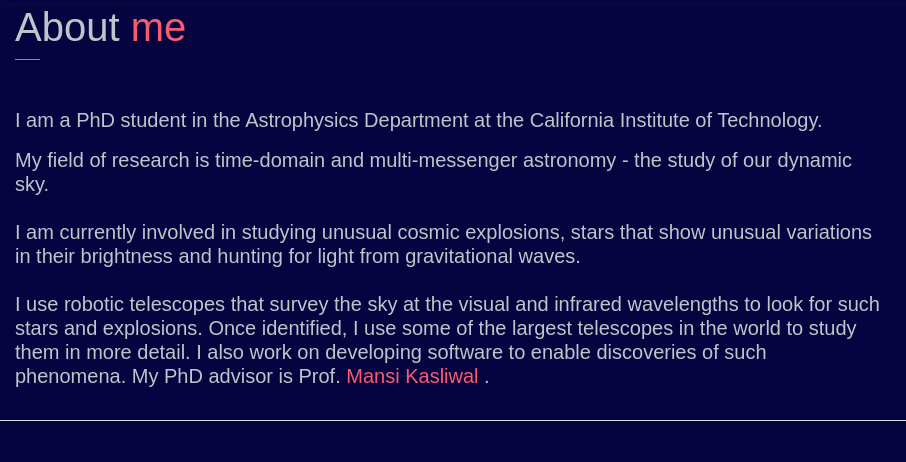
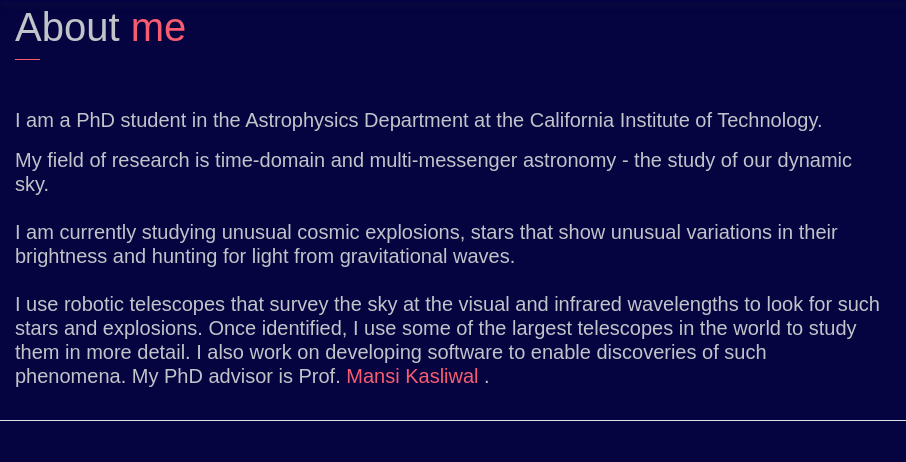
Before and after one commit to virajkaram/virajkaram.github.io, a plain HTML site: page index.html in a window 1280 px wide. Shown: the part 863-1325 px from the top of the page, 0-906 px from the left. Drawn offline with Linux system fonts and the light colour scheme; some packages are replaced by stand-ins of ours; grey boxes are pictures that could not be loaded.

Commit message:
update CV

```diff
--- a/index.html
+++ b/index.html
@@ -83,7 +83,7 @@
                 </h5>
                 <h5 class="mt-20">My field of research is time-domain and multi-messenger astronomy - the
                     study of our dynamic sky.<br> <br>
-                    I am currently involved in studying unusual cosmic explosions,
+                    I am currently studying unusual cosmic explosions,
                     stars that show unusual variations in their brightness and
                      hunting for light from gravitational waves. <br> <br>
                     I use robotic telescopes that survey the sky at the visual and
```
Also changed, not shown: 1 other file.
